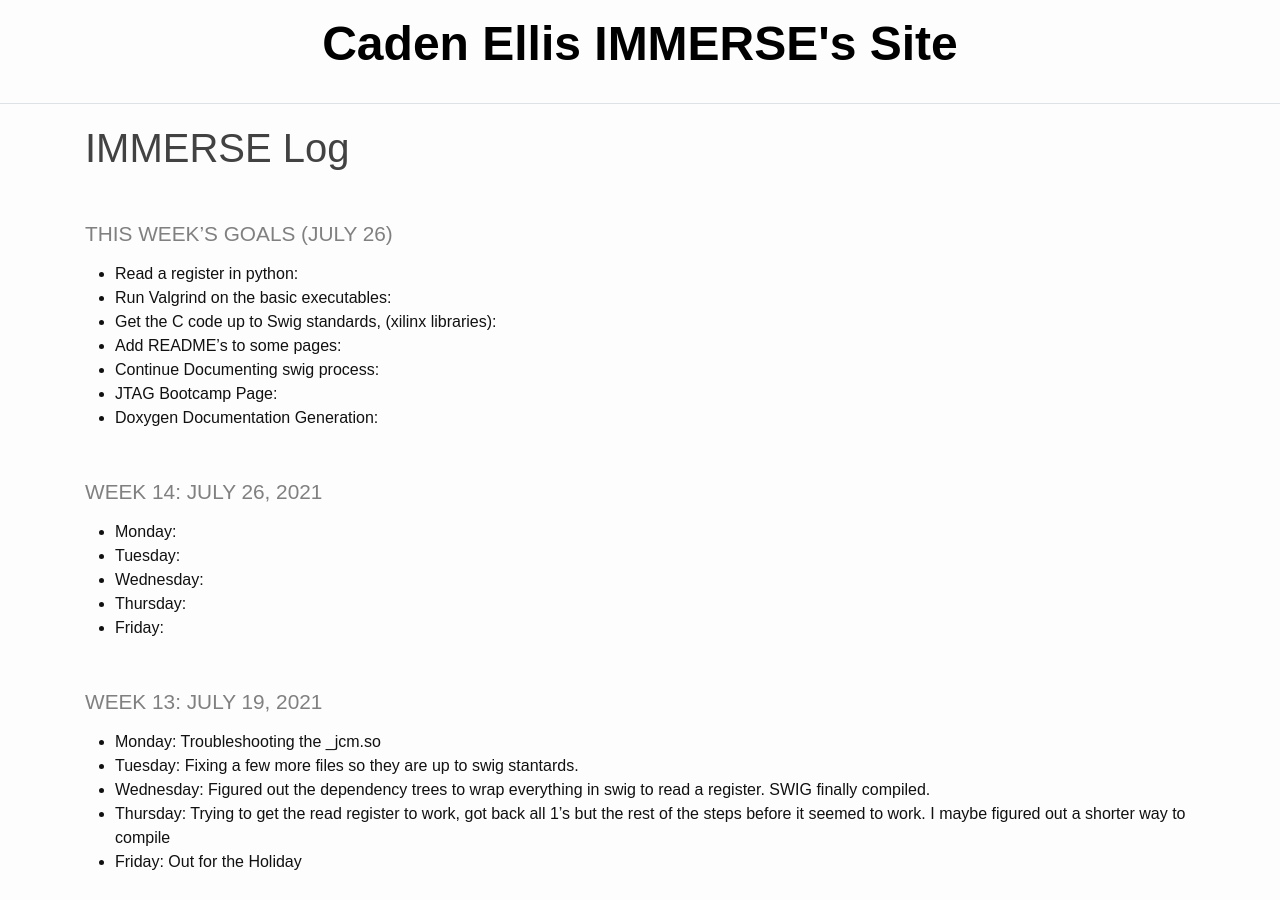
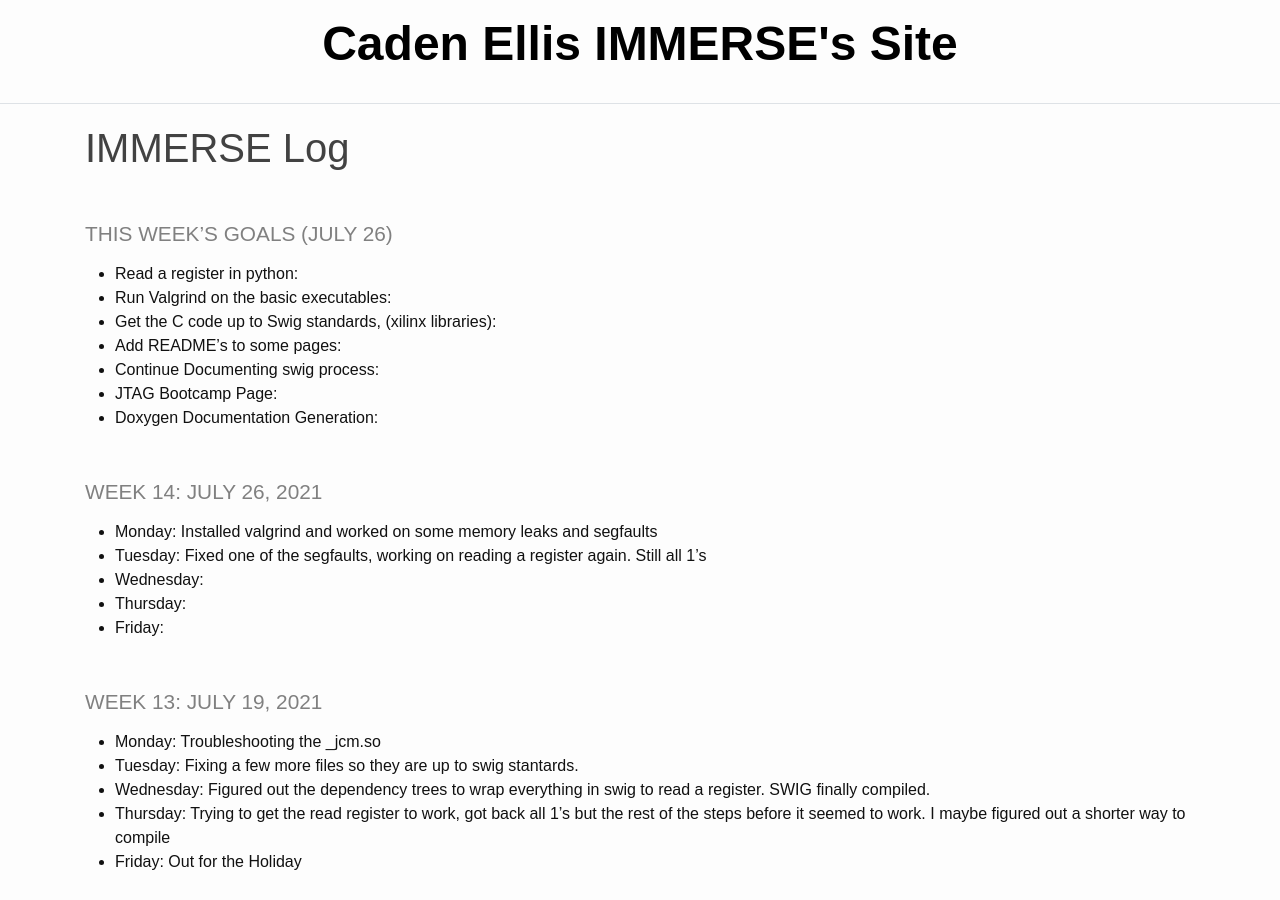
Before and after one commit to Caden-Ellis77/ImmerseSite, a Jekyll site: the page built from _pages/log.md, in a window 1280 px wide and 900 px high. Built offline with Jekyll 4.4.1, drawn with Linux system fonts in a browser that asks for light colours.

Commit message:
Updating for July 27

```diff
--- a/_pages/log.md
+++ b/_pages/log.md
@@ -15,8 +15,8 @@ title: IMMERSE Log
 
 ### Week 14: July 26, 2021
 
-* **Monday**:
-* **Tuesday**:
+* **Monday**: Installed valgrind and worked on some memory leaks and segfaults
+* **Tuesday**: Fixed one of the segfaults, working on reading a register again. Still all 1's
 * **Wednesday**:
 * **Thursday**:
 * **Friday**:
```
